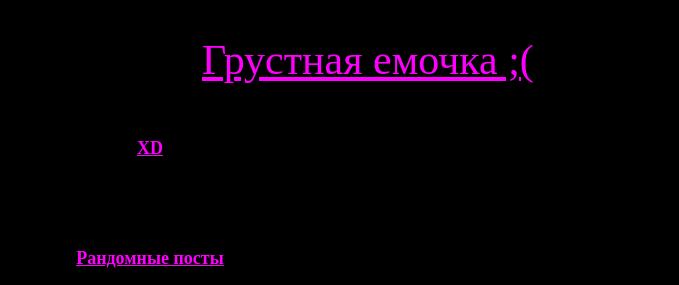
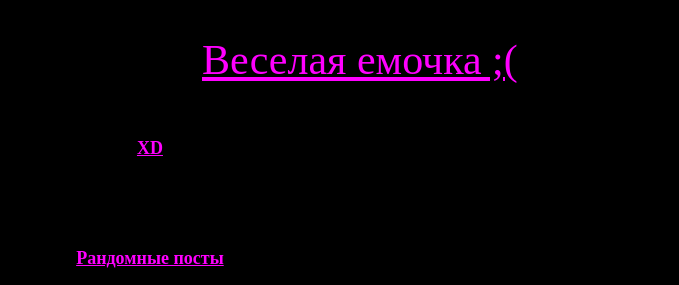
Before and after one commit to lesbiyznka/site, a plain HTML site: page glavnaya.html in a window 1280 px wide. Shown: the top 285 px of the page, without its empty margins (33-712 px from the left). Drawn offline with nearby package versions, Linux system fonts and the light colour scheme.

Commit message:
Обновила главную
Изменила грустную на веселую!!!

```diff
--- a/glavnaya.html
+++ b/glavnaya.html
@@ -15,7 +15,7 @@
 
     <body>
         <div class="block">
-            <h1>Грустная емочка ;(</h1>
+            <h1>Веселая емочка ;(</h1>
                 <table>
                     <tbody>
                         <tr>
```
